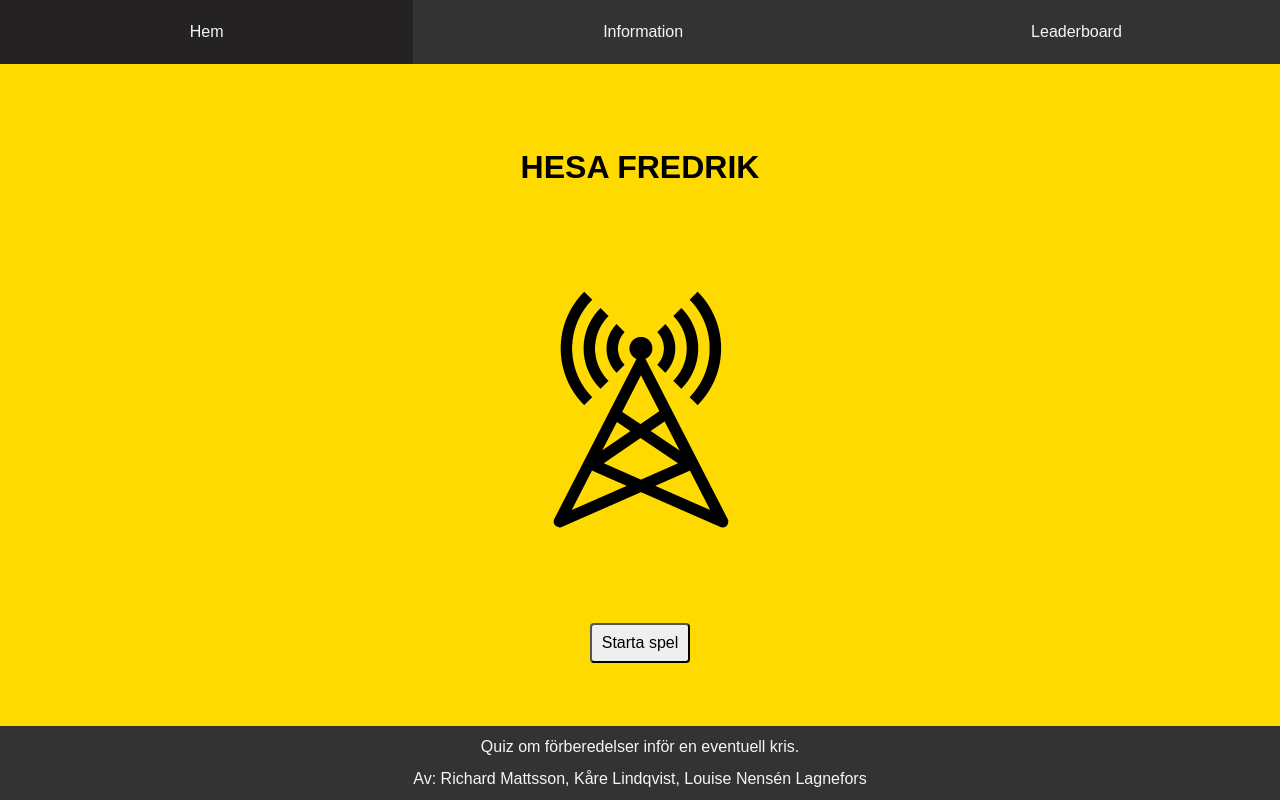
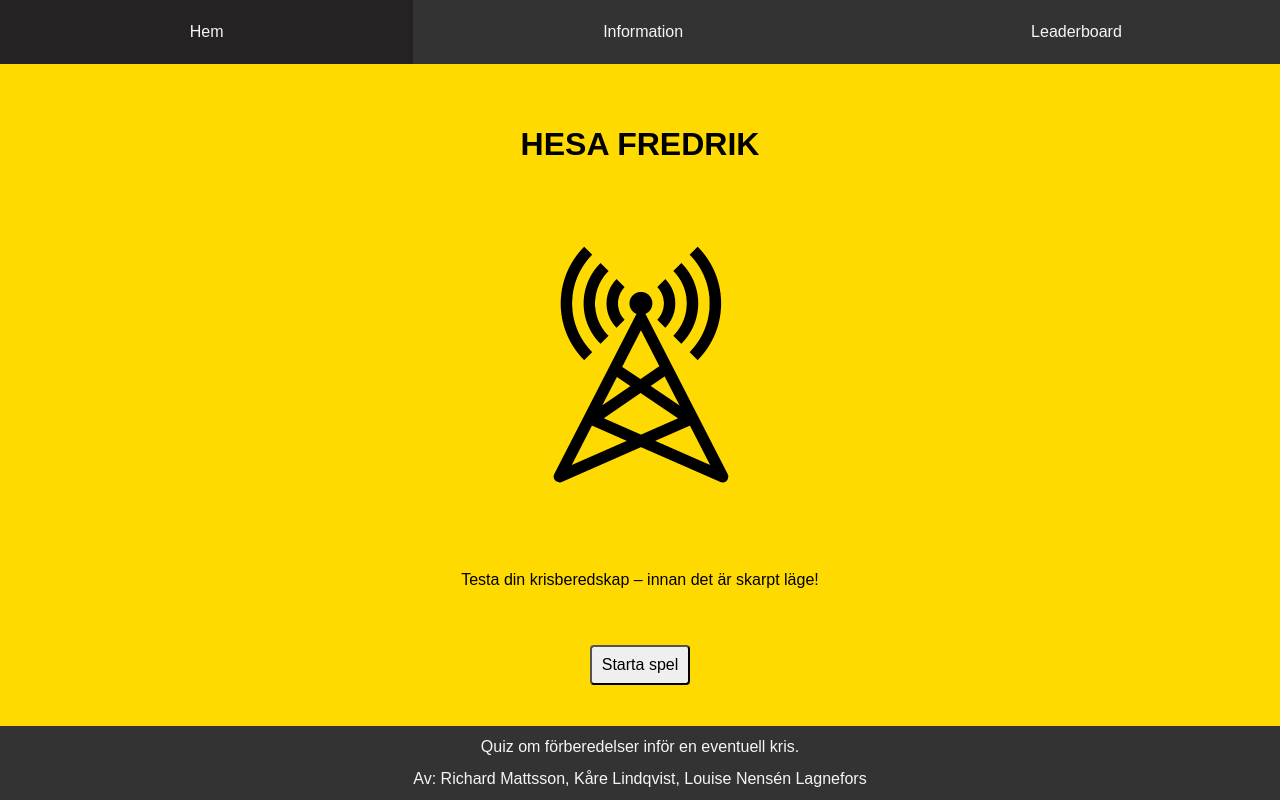
Before and after one commit to richardMattsson/hesa-fredrik, a Vue app: page / in a window 1280 px wide. Built offline with nearby package versions, Linux system fonts and the light colour scheme.

Commit message:
add slogan on HomeView

```diff
--- a/src/views/HomeView.vue
+++ b/src/views/HomeView.vue
@@ -6,6 +6,8 @@
       alt="hesa fredrik logga, radiomast alarm"
       id="img-home"
     />
+
+  <p>Testa din krisberedskap – innan det är skarpt läge!</p>
 
     <router-link to="/question" tag="button"
       ><button class="start-button">Starta spel</button></router-link
```
